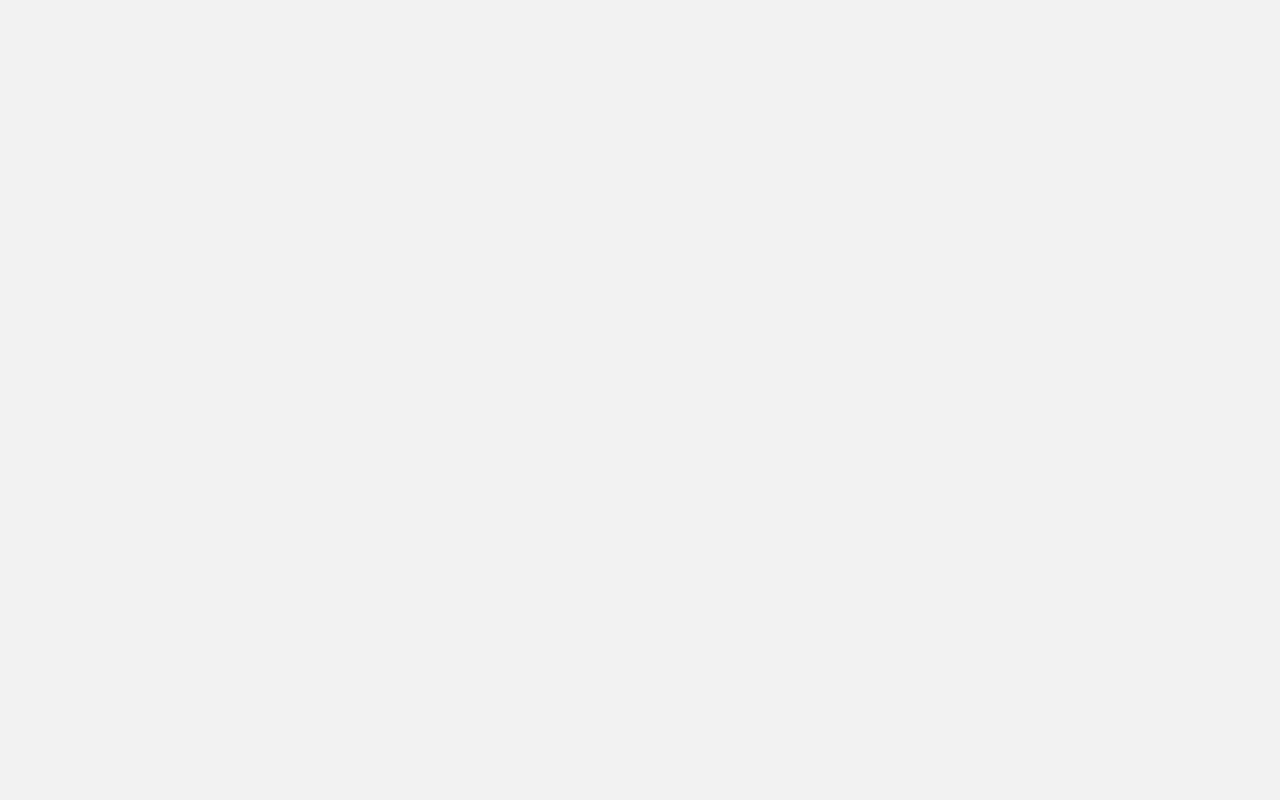
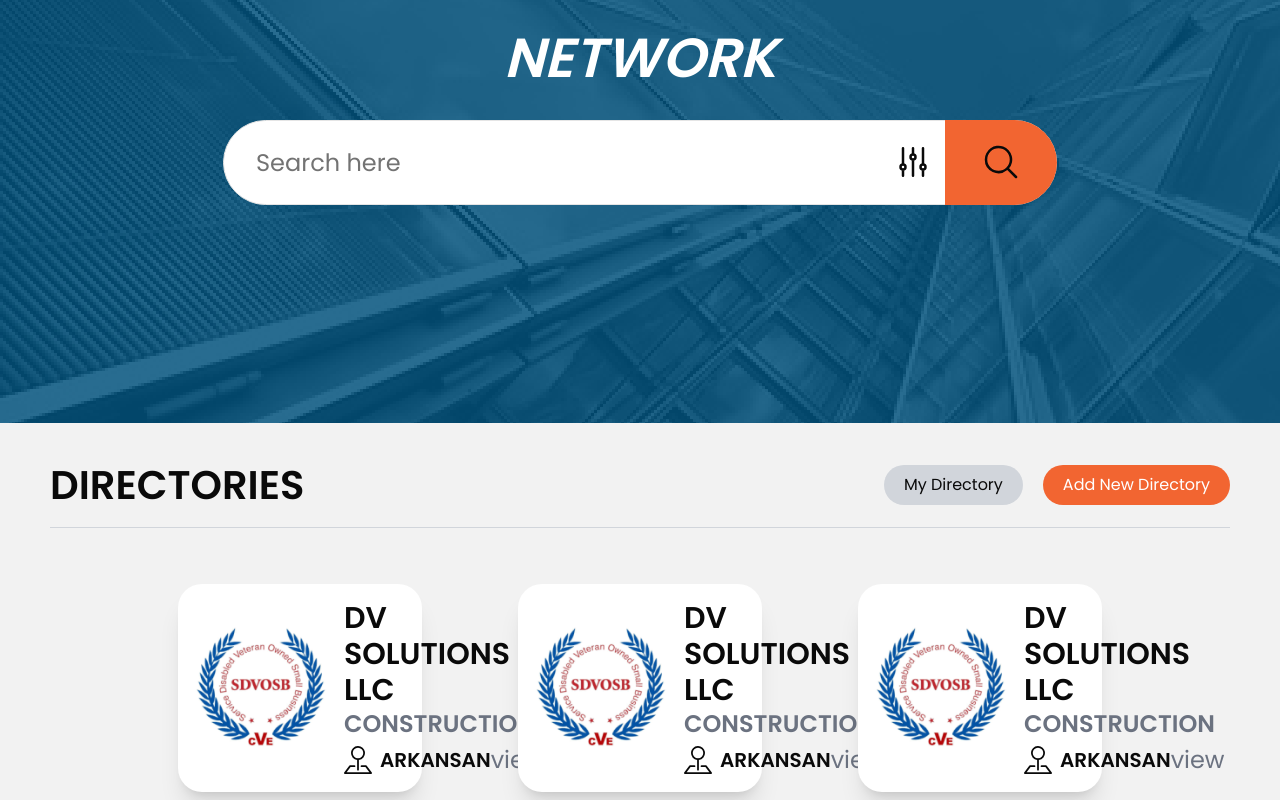
Before and after one commit to acepeagybol101/federal-forecasting-frontend, a Next.js app: page /grow in a window 1280 px wide. Before the commit this address had no page. Shown: the part 520-1320 px from the top of the page. Before the commit the page ends 800 px from the top, so only its background shows below. Built offline with nearby package versions, Linux system fonts and the light colour scheme.

Commit message:
done 1st page

```diff
--- /dev/null
+++ b/app/(main)/grow/page.tsx
@@ -0,0 +1,81 @@
+import React from "react";
+import {
+  HiMagnifyingGlass,
+  HiOutlineAdjustmentsVertical,
+} from "react-icons/hi2";
+import { Input } from "@/components/ui/input";
+import Image from "next/image";
+import { BsPinMap } from "react-icons/bs";
+
+const Grow = () => {
+  return (
+    <div>
+      <div className="bg-[url('/images/bg-grow.png')] bg-[#03537D] h-[706px]">
+        <div className="bg-[#03537D] h-full bg-opacity-85">
+          <div className="flex items-center h-full">
+            <div className="m-auto">
+              <div className="text-[55px] font-semibold italic text-white text-center pb-5">
+                GROW YOUR BUSINESS. EXPAND YOUR NETWORK
+              </div>
+              <div className="relative w-[834px] m-auto">
+                <Input
+                  className=" h-[85px] rounded-full text-2xl pl-8 focus-visible:ring-0 focus-visible:ring-offset-0"
+                  placeholder="Search here"
+                />
+                <div className="absolute flex right-0 top-0 bottom-0 m-auto">
+                  <HiOutlineAdjustmentsVertical className="m-auto h-10 w-10 mr-3" />
+                  <div className=" bg-primary rounded-r-full w-28 flex">
+                    <HiMagnifyingGlass className="m-auto h-10 w-10" />
+                  </div>
+                </div>
+              </div>
+            </div>
+          </div>
+        </div>
+      </div>
+
+      <div className="px-[50px] pt-8">
+        <div className="flex items-center pb-3 border-b border-gray-300">
+          <div className="font-semibold text-[40px]">DIRECTORIES</div>
+          <div className="ml-auto bg-gray-300 mr-5 py-2 px-5 rounded-full">
+            My Directory
+          </div>
+          <div className="bg-primary text-white py-2 px-5 rounded-full">
+            Add New Directory
+          </div>
+        </div>
+        <div className="grid grid-cols-3 gap-x-24 gap-y-14 pt-14 pb-28 px-32">
+          {[1, 2, 3, 4, 5, 6, 7, 8, 9].map((key) => (
+            <div key={key} className="bg-white p-4 rounded-3xl shadow-xl">
+              <div className="flex items-center">
+                <Image
+                  src="/images/sdvosb-logo.png"
+                  width={134}
+                  height={134}
+                  alt="Logo"
+                />
+                <div className="pl-4">
+                  <div className="font-semibold text-3xl">DV SOLUTIONS LLC</div>
+                  <div className="text-2xl font-semibold text-gray-500">
+                    CONSTRUCTION
+                  </div>
+                  <div className="flex items-center pt-1">
+                    <div className="text-xl font-semibold flex items-end">
+                      <BsPinMap className="w-7 h-7 mr-2" />
+                      ARKANSAN
+                    </div>
+                    <div className="text-gray-500 text-2xl ml-auto pr-3">
+                      view
+                    </div>
+                  </div>
+                </div>
+              </div>
+            </div>
+          ))}
+        </div>
+      </div>
+    </div>
+  );
+};
+
+export default Grow;
```
Also changed, not shown: public/images/bg-grow.png (added).
